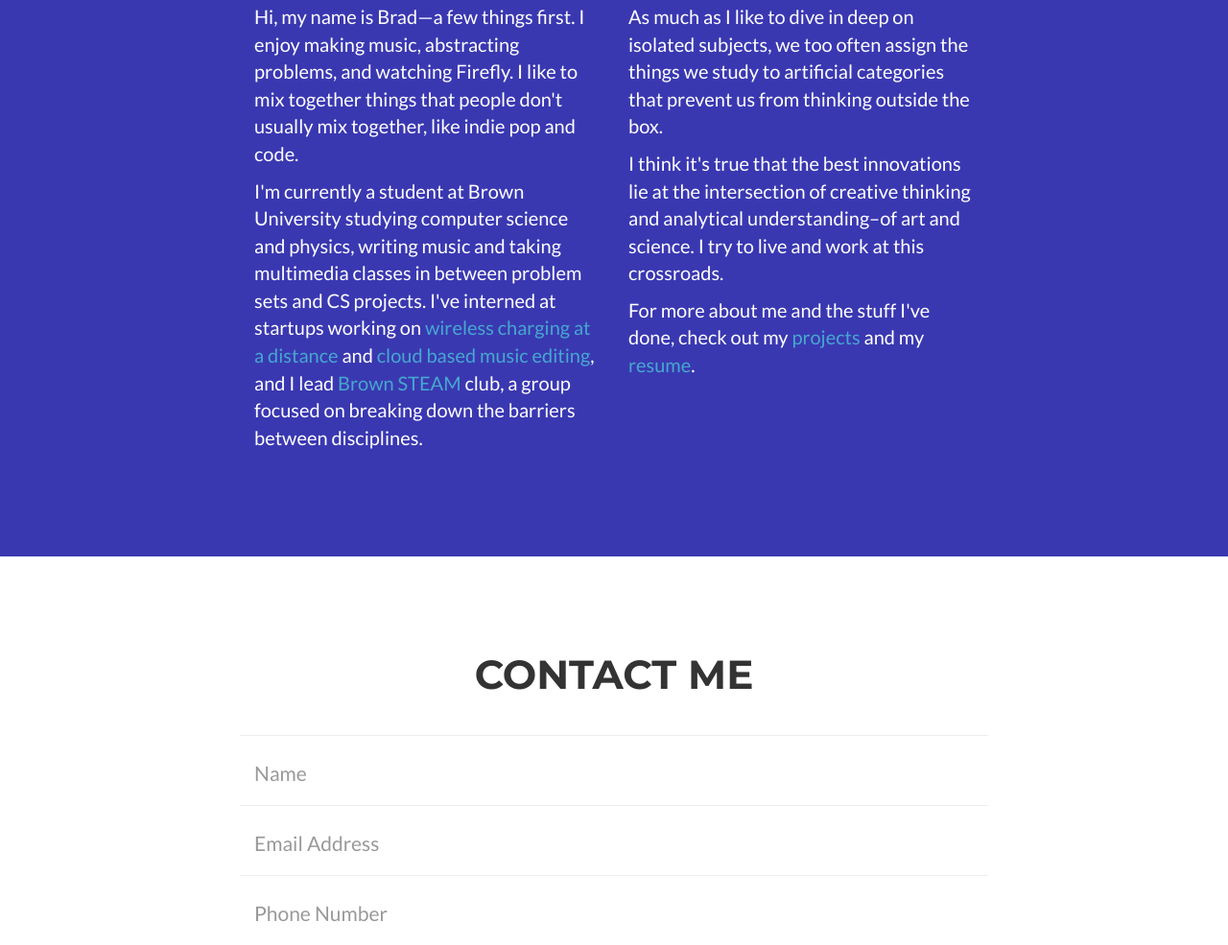
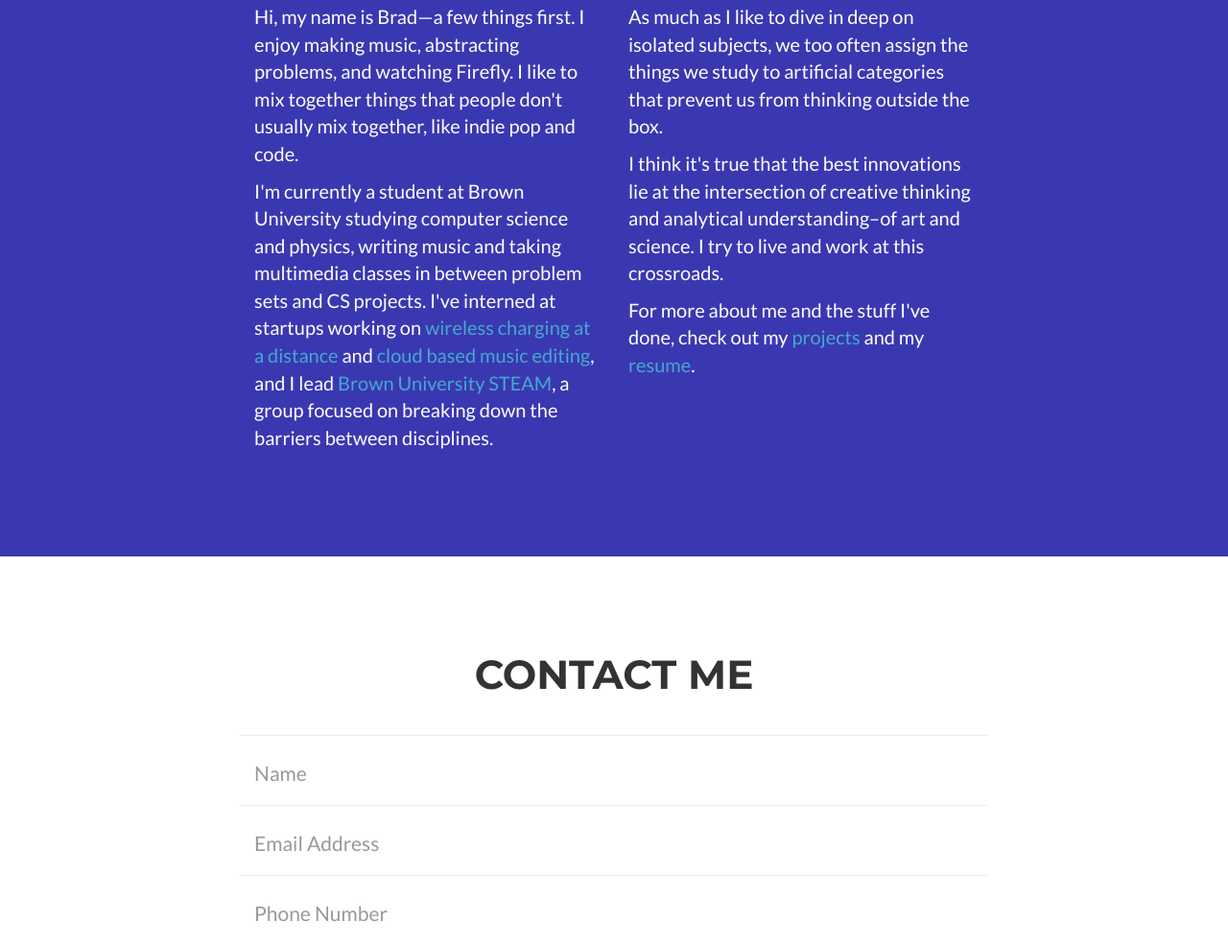
Before and after one commit to bguesman/bguesman.github.io, a website: page index.html in a window 1280 px wide. Shown: the part 2347-3332 px from the top of the page at 96% size. Drawn offline with nearby package versions, Linux system fonts and the light colour scheme.

Commit message:
another about typo

```diff
--- a/index.html
+++ b/index.html
@@ -240,7 +240,7 @@
       <div class="row">
         <div class="col-sm-4 col-sm-offset-2">
           <p>Hi, my name is Brad—a few things first. I enjoy making music, abstracting problems, and watching Firefly. I like to mix together things that people don't usually mix together, like indie pop and code.</p>
-          <p>I'm currently a student at Brown University studying computer science and physics, writing music and taking multimedia classes in between problem sets and CS projects. I've interned at startups working on <a href="https://www.picharging.com/">wireless charging at a distance</a> and <a href="https://www.ourjamz.com/">cloud based music editing</a>, and I lead <a href="http://steamwith.us/BrownSTEAM.html" target="_blank">Brown STEAM</a> club, a group focused on breaking down the barriers between disciplines.</p>
+          <p>I'm currently a student at Brown University studying computer science and physics, writing music and taking multimedia classes in between problem sets and CS projects. I've interned at startups working on <a href="https://www.picharging.com/">wireless charging at a distance</a> and <a href="https://www.ourjamz.com/">cloud based music editing</a>, and I lead <a href="http://steamwith.us/BrownSTEAM.html" target="_blank">Brown University STEAM</a>, a group focused on breaking down the barriers between disciplines.</p>
         </div>
         <div class="col-sm-4">
           <div class="page-scroll">
```
